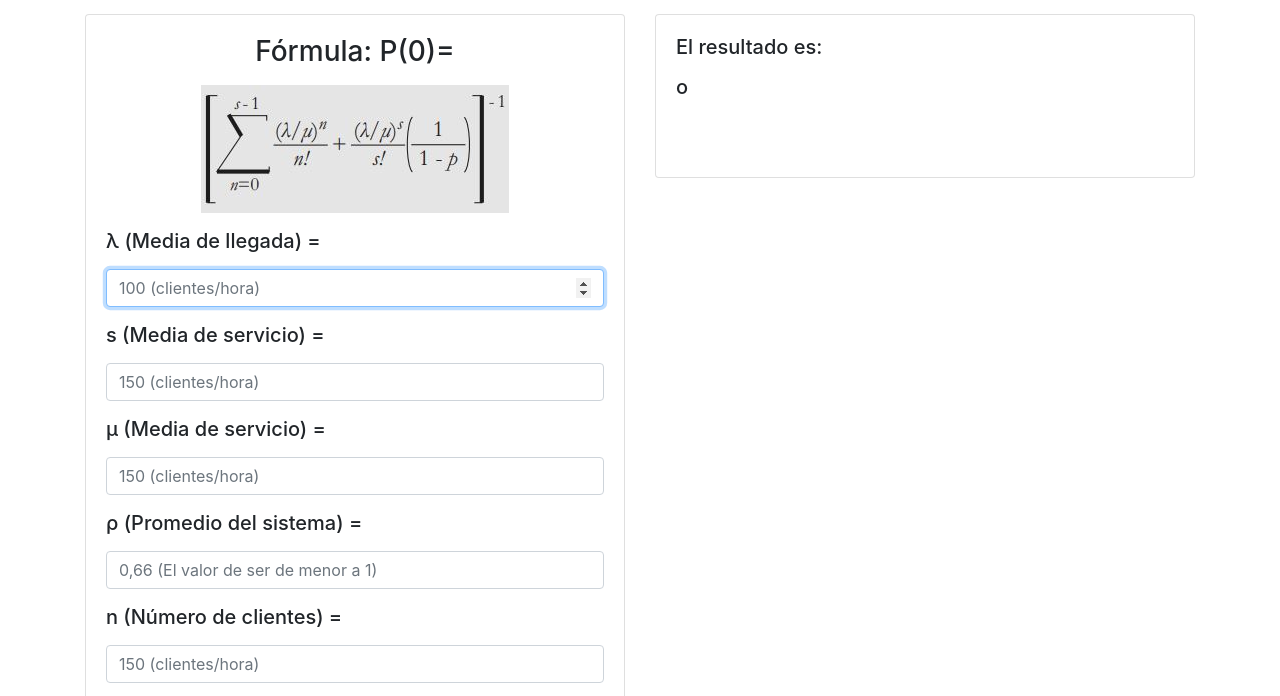
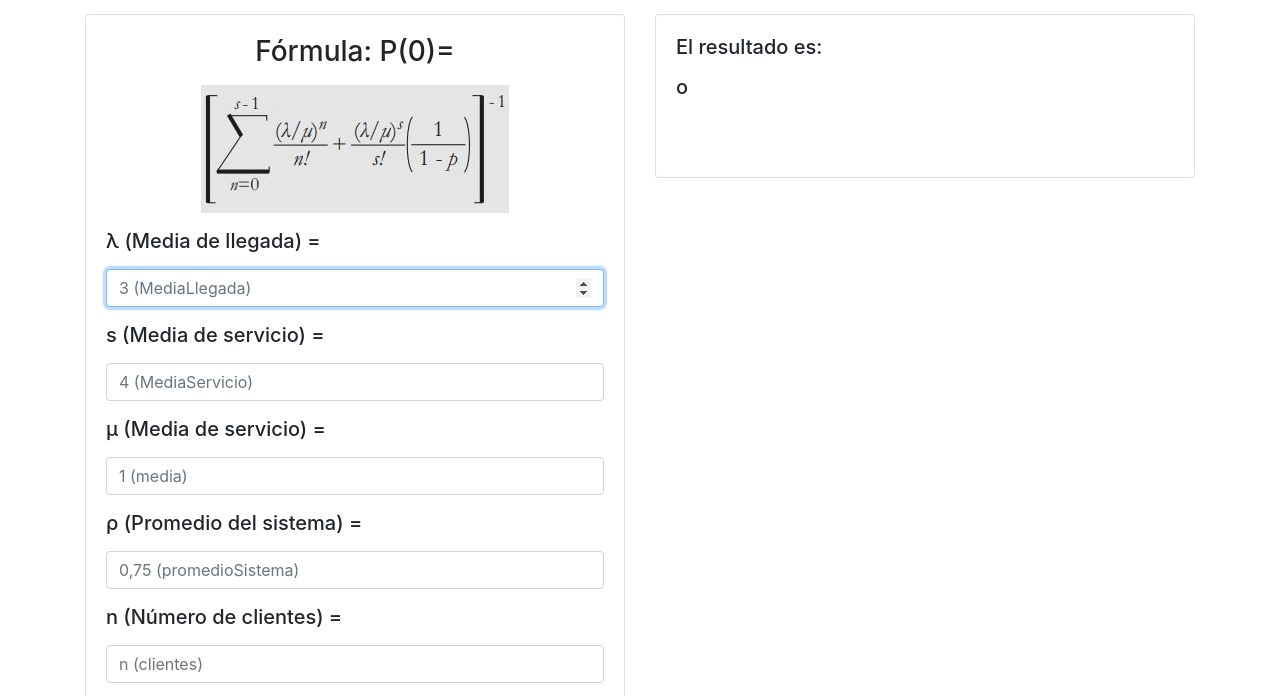
Before and after one commit to JouG98/SistemaFormulasLineasEsperas, a website: page public/Modelo_B/probabilidad0clientes.html in a window 1280 px wide. Shown: the part 239-935 px from the top of the page. Drawn offline with Linux system fonts and the light colour scheme.

Commit message:
Casi listo

```diff
--- a/public/Modelo_B/probabilidad0clientes.html
+++ b/public/Modelo_B/probabilidad0clientes.html
@@ -107,23 +107,23 @@
 
                             <div class="form-group text-left">
                                 <label for=""><h5>λ (Media de llegada) =</h5></label>
-                                <input id="MediaLlegada" type="number" class="form-control" placeholder="100 (clientes/hora)" autofocus required>
+                                <input id="MediaLlegada" type="number" class="form-control" placeholder="3 (MediaLlegada)" autofocus required>
                             </div>
                             <div class="form-group text-left">
                                 <label for=""><h5>s (Media de servicio) =</h5></label>
-                                <input id="MediaS" type="number" class="form-control" placeholder="150 (clientes/hora)" autofocus required>
+                                <input id="MediaS" type="number" class="form-control" placeholder="4 (MediaServicio)" autofocus required>
                             </div>
                             <div class="form-group text-left">
                                 <label for=""><h5>µ (Media de servicio) =</h5></label>
-                                <input id="MediaServicio" type="number" class="form-control" placeholder="150 (clientes/hora)" autofocus required>
+                                <input id="MediaServicio" type="number" class="form-control" placeholder="1 (media)" autofocus required>
                             </div>
                             <div class="form-group text-left">
                                 <label for="inputAddress"><h5>ρ (Promedio del sistema) =</h5></label>
-                                <input type="number" class="form-control" id="pSistema" placeholder="0,66 (El valor de ser de menor a 1)" autofocus required>
+                                <input type="number" class="form-control" id="pSistema" placeholder="0,75 (promedioSistema)" autofocus required>
                             </div>
                             <div class="form-group text-left">
                                 <label for="inputAddress2"><h5>n (Número de clientes) =</h5></label>
-                                <input type="number" class="form-control" id="nCliente" placeholder="150 (clientes/hora)" autofocus required>
+                                <input type="number" class="form-control" id="nCliente" placeholder="n (clientes)" autofocus required>
                             </div>
 
                             <button type="button" class="btn btn-primary" onclick="probabilidad()" value="Resultado">
```
